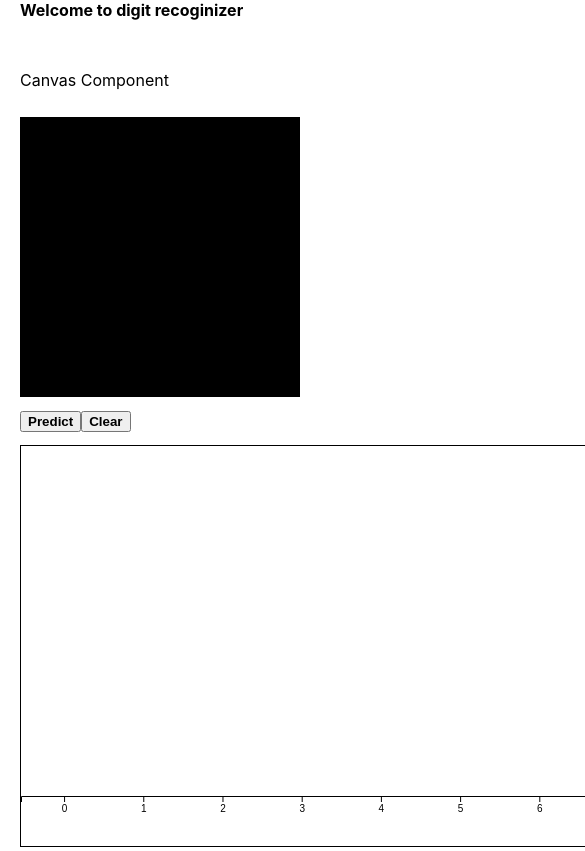
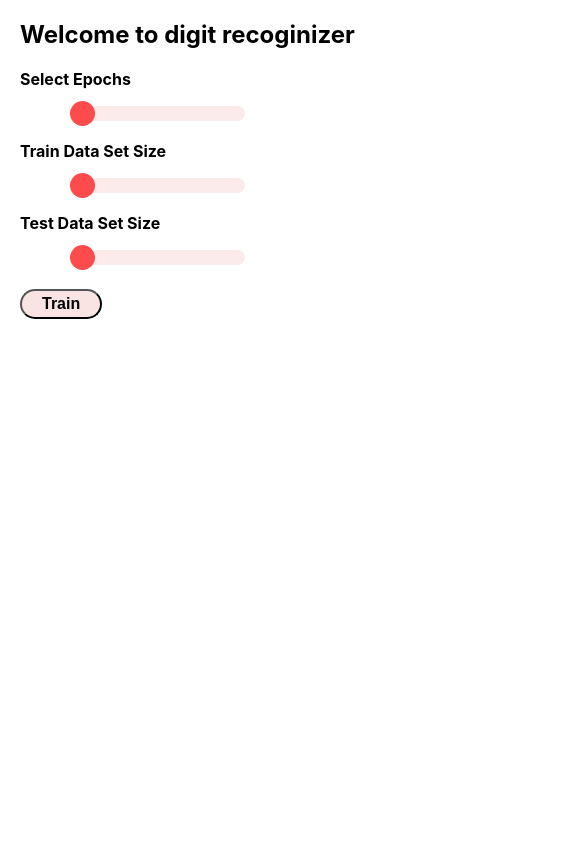
Before and after one commit to AlokTakshak/Digit_Recognition, a React (Create React App) app: page / in a window 390 px wide. Shown: the top 851 px of the page, 585 px wide, since content can reach past the window. Built offline with nearby package versions, Linux system fonts and the light colour scheme; no server answers.

Commit message:
made responsive , added gh-pages

```diff
--- a/src/App.css
+++ b/src/App.css
@@ -1,9 +1,6 @@
 [class*="row-"] {
-  margin: 0px 20px 0px 20px;
-}
-.App {
-  display: grid;
-  grid-template-rows: repeat(12, 8.33vh);
+  margin-left: 20px;
+  margin-right: 20px;
 }
 
 .row-header {
--- a/src/App.js
+++ b/src/App.js
@@ -1,4 +1,6 @@
 import React, { Component } from "react";
+import { EPOCHS, BATCHSIZE, TRAINDATASIZE, TESTDATASIZE } from "./constants";
+import InputSelector from "./InputsSelector";
 import Canvas from "./Canvas";
 import * as tf from "@tensorflow/tfjs";
 import * as tfvis from "@tensorflow/tfjs-vis";
@@ -8,11 +10,8 @@ import "./App.css";
 class App extends Component {
   constructor(props) {
     super(props);
-    this.state = {};
-  }
-
-  componentDidMount() {
-    this.run();
+    this.state = { startTrain: false };
+    this.run = this.run.bind(this);
   }
 
   /**
@@ -86,16 +85,20 @@ class App extends Component {
   };
 
   /**
+   * @param {Number} epochs epochs for training
+   * @param {Number} trainSize size of dataset used for training
+   * @param {Number} testSize size of dataset for testing
    * @summary loads data from mnist
    */
-  async run() {
+  async run(epochs, trainSize, testSize) {
     let data = new MnistData();
     this.data = data;
     await this.data.load();
     this.showExample();
     this.getmodel();
     tfvis.show.modelSummary({ name: "Model Architecture" }, this.model);
-    await this.train();
+    await this.train(Number(epochs), Number(trainSize), Number(testSize));
+    await this.setState({ startTrain: true });
   }
 
   /**
@@ -130,16 +133,20 @@ class App extends Component {
     }
   }
 
-  async train() {
+  /**
+   * @param {Number} epochs epochs for training
+   * @param {Number} trainSize size of dataset used for training
+   * @param {Number} testSize size of dataset for testing
+   */
+  async train(epochs, trainSize, testSize) {
     const metrics = ["loss", "val_loss", "acc", "val_acc"];
     const container = { name: "Model Training", styles: { height: "1000px" } };
 
     let fitCallbacks = tfvis.show.fitCallbacks(container, metrics);
 
-    const BATCH_SIZE = 512,
-      TRAIN_DATA_SIZE = 10000,
-      TEST_DATA_SIZE = 1500;
-
+    const BATCH_SIZE = BATCHSIZE,
+      TRAIN_DATA_SIZE = trainSize || TRAINDATASIZE,
+      TEST_DATA_SIZE = testSize || TESTDATASIZE;
     // getting the training dataset
     const [trainXs, trainYs] = tf.tidy(() => {
       let train_data = this.data.nextTrainBatch(TRAIN_DATA_SIZE);
@@ -161,17 +168,21 @@ class App extends Component {
     return await this.model.fit(trainXs, trainYs, {
       batchSize: BATCH_SIZE,
       validationData: [testXs, testYs],
-      epochs: 20,
+      epochs: epochs || EPOCHS,
       shuffle: true,
       callbacks: fitCallbacks
     });
   }
 
   render() {
+    let { startTrain } = this.state;
     return (
       <div className="App">
-        <div className="row-header">Welcome to digit recoginizer</div>
-        <Canvas predict={this.predict} />
+        <h2 className="row-header">Welcome to digit recoginizer</h2>
+        <div className="row-inputs">
+          <InputSelector train={this.run} />
+        </div>
+        {startTrain && <Canvas predict={this.predict} />}
       </div>
     );
   }
--- a/src/Canvas.css
+++ b/src/Canvas.css
@@ -1,24 +1,18 @@
-.canvas_component {
-  grid-row: 2/10;
-  display: grid;
-  grid-template-rows: repeat(12, 8.33%);
+#canvas {
+  background-color: black;
+}
+.drawer {
+  display: flex;
+  flex-wrap: wrap;
+  align-items: flex-end;
 }
 
-.row-canvas {
-  background-color: black;
-}
-
-.row-button {
-  grid-row: 8;
-  display: flex;
-  flex-direction: row;
-  align-items: center;
+.row-button button {
   font-weight: bold;
 }
 
-.row-graph {
-  grid-row: 9;
+@media screen and (max-width: 506px) {
+  #canvas {
+    width: 100%;
+  }
 }
-.row-button button {
-  font-weight: bold;
-}
--- a/src/Canvas.js
+++ b/src/Canvas.js
@@ -83,11 +83,11 @@ class Canvas extends Component {
 
   render() {
     return (
-      <div className="canvas_component">
-        <div className="row-canvas-header">Canvas Component</div>
+      <div className="row-canvas_component">
+        <h3>Draw Here for testing model</h3>
+        <div className="drawer">
           <canvas
             id="canvas"
-          className="row-canvas"
             width="280"
             height="280"
             onMouseDown={this.onMouseDown}
@@ -95,9 +95,15 @@ class Canvas extends Component {
             onMouseUp={this.onMouseUp}
           />
           <div className="row-button">
-          <button onClick={this.Predict}>Predict</button>
-          <button onClick={this.clearCanvas}>Clear</button>
+            <button className="button" onClick={this.Predict}>
+              Predict
+            </button>
+            <button className="button" onClick={this.clearCanvas}>
+              Clear
+            </button>
           </div>
+        </div>
+
         <div className="row-graph">
           <BarGraph
             data={this.result}
--- /dev/null
+++ b/src/Graph.css
@@ -0,0 +1,4 @@
+#graph {
+  padding: 20px 0 20px 0;
+  overflow: auto;
+}
--- a/src/Graph.js
+++ b/src/Graph.js
@@ -1,8 +1,10 @@
 import React, { Component } from "react";
 import * as d3 from "d3";
+import "./Graph.css";
 
-const WIDTH = 800;
-const HEIGHT = 400;
+const WIDTH = 600;
+const HEIGHT = 300;
+const GAP = 20;
 
 class BarGraph extends Component {
   constructor(props) {
@@ -26,7 +28,7 @@ class BarGraph extends Component {
     let yAxis = d3
       .scaleLinear()
       .domain([0, 100])
-      .range([HEIGHT - 50, 0]);
+      .range([HEIGHT - GAP, 0]);
 
     barGraph
       .selectAll("rect")
@@ -43,12 +45,13 @@ class BarGraph extends Component {
         return xAxis.bandwidth();
       })
       .attr("height", (height, index) => {
-        return HEIGHT - 50 - yAxis(height * 100);
+        return HEIGHT - GAP - yAxis(height * 100);
       })
-      .attr("fill", "green");
+      .attr("fill", "#d0ff85")
+      .attr("stroke", "black");
     barGraph
       .append("g")
-      .attr("transform", `translate(0,${HEIGHT - 50})`)
+      .attr("transform", `translate(0,${HEIGHT - GAP})`)
       .call(d3.axisBottom(xAxis));
   };
 
@@ -60,8 +63,7 @@ class BarGraph extends Component {
       .append("svg")
       .attr("id", "bar")
       .attr("width", WIDTH)
-      .attr("height", HEIGHT)
-      .style("border", "solid 1px black");
+      .attr("height", HEIGHT);
   }
 
   render() {
--- /dev/null
+++ b/src/InputsSelector.css
@@ -0,0 +1,48 @@
+.button {
+  font-size: 16px;
+  border-radius: 20px;
+  font-weight: bold;
+  padding: 4px 20px 4px 20px;
+  margin: 20px 0 0 0;
+  background-color: #fae3e3;
+  outline: none;
+  -webkit-appearance: none;
+}
+.text {
+  /* font-size: 16px; */
+  border-radius: 10px;
+  font-weight: bold;
+}
+.slider {
+  margin: 0px 50px 0 50px;
+  -webkit-appearance: none;
+  width: 50%;
+  height: 15px;
+  border-radius: 100px;
+  background: #fae3e3;
+  outline: none;
+  opacity: 0.7;
+  -webkit-transition: 0.2s;
+  transition: opacity 0.2s;
+}
+.slider:hover {
+  opacity: 1;
+}
+
+.slider::-webkit-slider-thumb {
+  -webkit-appearance: none;
+  appearance: none;
+  width: 25px;
+  height: 25px;
+  border-radius: 50%;
+  background: red;
+  cursor: pointer;
+}
+
+.slider::-moz-range-thumb {
+  width: 25px;
+  height: 25px;
+  border-radius: 50%;
+  background: #4caf50;
+  cursor: pointer;
+}
--- /dev/null
+++ b/src/InputsSelector.js
@@ -0,0 +1,67 @@
+import React, { Component } from "react";
+import {
+  MINEPOCHS,
+  MAXEPOCHS,
+  MINTEST,
+  MINTRAIN,
+  MAXTEST,
+  MAXTRAIN
+} from "./constants";
+import "./InputsSelector.css";
+
+class InputSelector extends Component {
+  constructor(props) {
+    super(props);
+    this.state = { epochs: 0, trainSize: 0, testSize: 0 };
+  }
+  render() {
+    let { epochs, trainSize, testSize } = this.state;
+    return (
+      <div>
+        <p className="text">Select Epochs</p>
+        <input
+          className="slider"
+          type="range"
+          min={MINEPOCHS}
+          max={MAXEPOCHS}
+          value={epochs}
+          onChange={event => {
+            this.setState({ epochs: event.target.value });
+          }}
+        />
+        <p className="text">Train Data Set Size </p>
+        <input
+          className="slider"
+          type="range"
+          min={MINTRAIN}
+          max={MAXTRAIN}
+          value={trainSize}
+          onChange={event => {
+            this.setState({ trainSize: event.target.value });
+          }}
+        />
+        <p className="text">Test Data Set Size </p>
+        <input
+          className="slider"
+          type="range"
+          min={MINTEST}
+          max={MAXTEST}
+          value={testSize}
+          onChange={event => {
+            this.setState({ testSize: event.target.value });
+          }}
+        />
+        <div>
+          <button
+            className="button"
+            onClick={() => this.props.train(epochs, trainSize, testSize)}
+          >
+            Train
+          </button>
+        </div>
+      </div>
+    );
+  }
+}
+
+export default InputSelector;
--- a/src/constants.js
+++ b/src/constants.js
@@ -1,2 +1,12 @@
+export const EPOCHS = 20;
+export const MINEPOCHS = 1;
+export const MAXEPOCHS = 50;
+export const MINTRAIN = 1;
+export const MAXTRAIN = 50000;
+export const MINTEST = 1;
+export const MAXTEST = 1000;
+export const BATCHSIZE = 512;
+export const TRAINDATASIZE = 10000;
+export const TESTDATASIZE = 1500;
 export const LINE_WIDTH = 20;
 export const STROKE_STYLE = "white";
```
Also changed, not shown: package.json (+6 -1 lines), 1 other file (tests, documents, lock files or other folders). Lines whose indentation alone changed are shown as unchanged.
